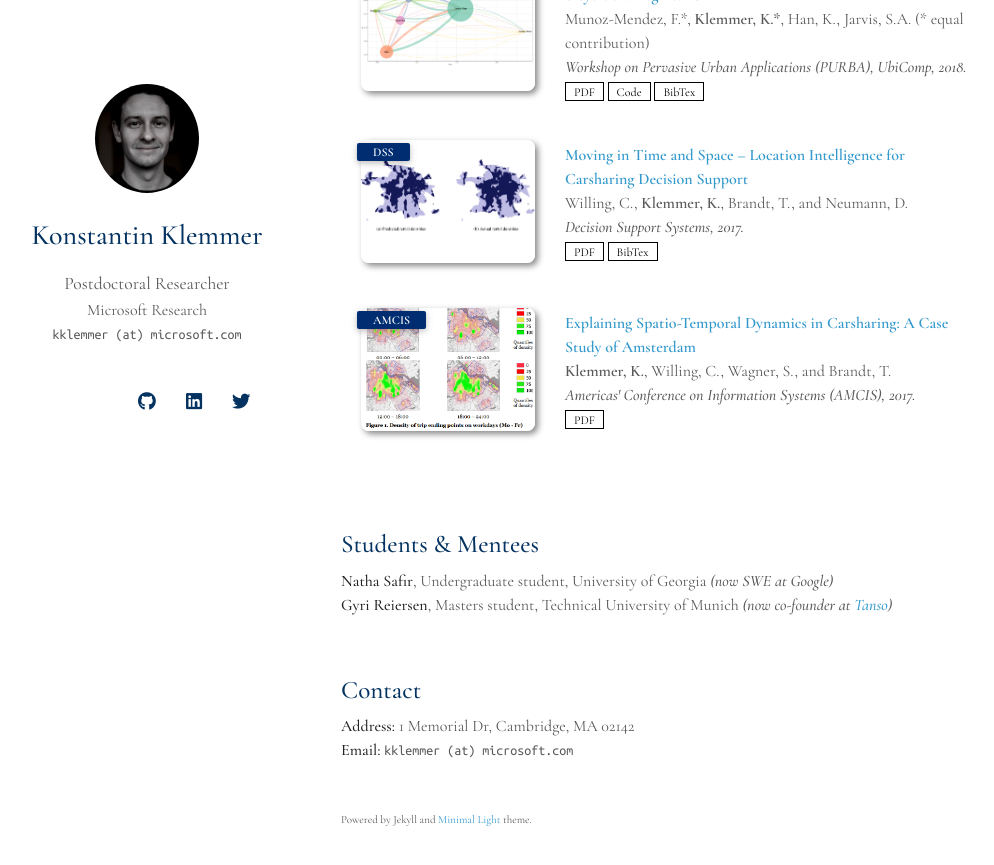
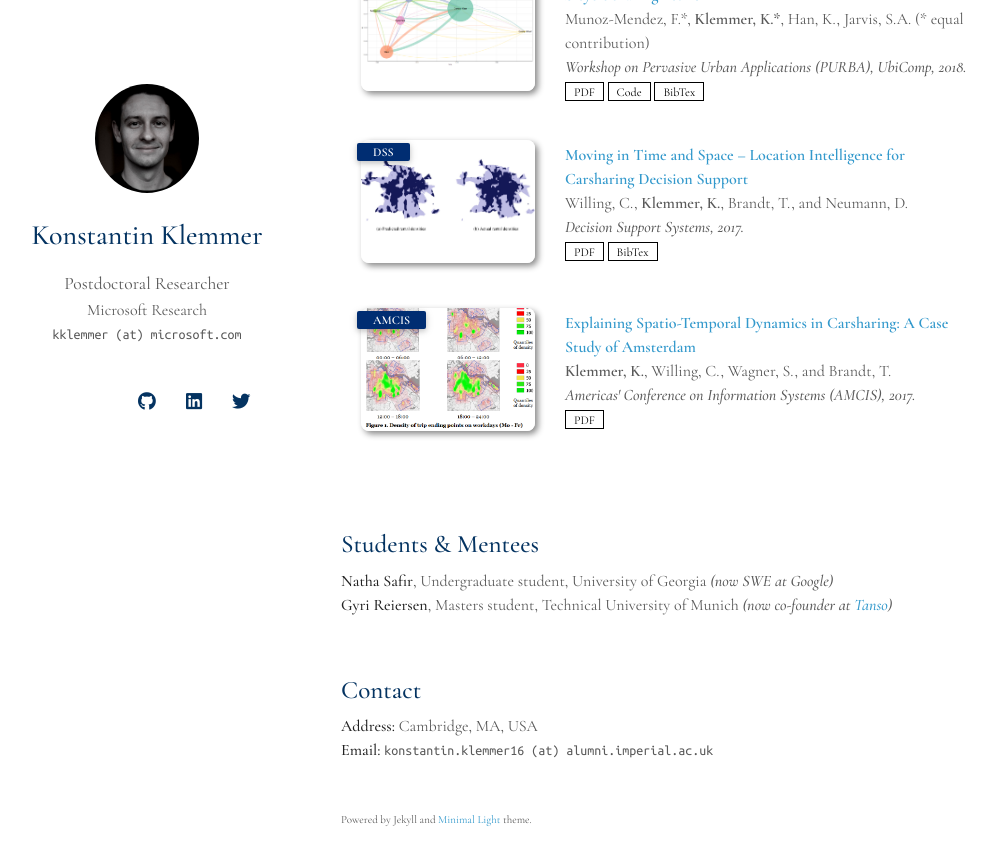
Before and after one commit to konstantinklemmer/konstantinklemmer.github.io, a Jekyll site: the page built from index.md, in a window 1280 px wide and 900 px high, scrolled down 4088 px. Shown: the top 865 px of the window, without its empty margins (129-1123 px from the left). Built offline with Jekyll 4.4.1, drawn with Linux system fonts in a browser that asks for light colours; nearby versions of some CDN libraries; a style sheet for code colours, icons or effects is not loaded; our own code applies the rules of GitHub Pages for plain Markdown files.

Commit message:
Update contact.md

```diff
--- a/_includes/contact.md
+++ b/_includes/contact.md
@@ -2,6 +2,6 @@
 
 <h2 style="margin: 60px 0px 10px;">Contact</h2>
 
-<strong>Address:</strong> 1 Memorial Dr, Cambridge, MA 02142
+<strong>Address:</strong> Cambridge, MA, USA
 <br />
-<strong>Email:</strong> <email>kklemmer (at) microsoft.com</email>
+<strong>Email:</strong> <email>konstantin.klemmer16 (at) alumni.imperial.ac.uk</email>
```
